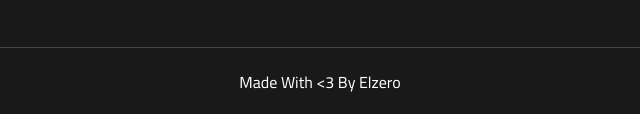
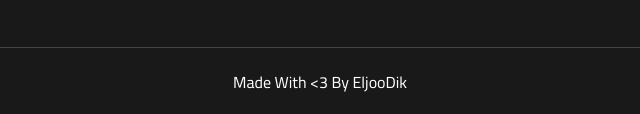
Before and after one commit to Abdulcevvad/Proje-HTML-CSS-1-, a plain HTML site: page index.html in a window 1280 px wide. Shown: the part 6553-6667 px from the top of the page, 320-960 px from the left. Drawn offline with nearby package versions, Linux system fonts and the light colour scheme.

Commit message:
Update index.html

```diff
--- a/index.html
+++ b/index.html
@@ -393,7 +393,7 @@
       <img decoding="async" src="imgs/gallery-06.png" alt="" />
     </div>
   </div>
-  <p class="copyright">Made With &lt;3 By Elzero</p>
+  <p class="copyright">Made With &lt;3 By EljooDik</p>
 </div>
 <!-- End Footer -->
 </body>
```
